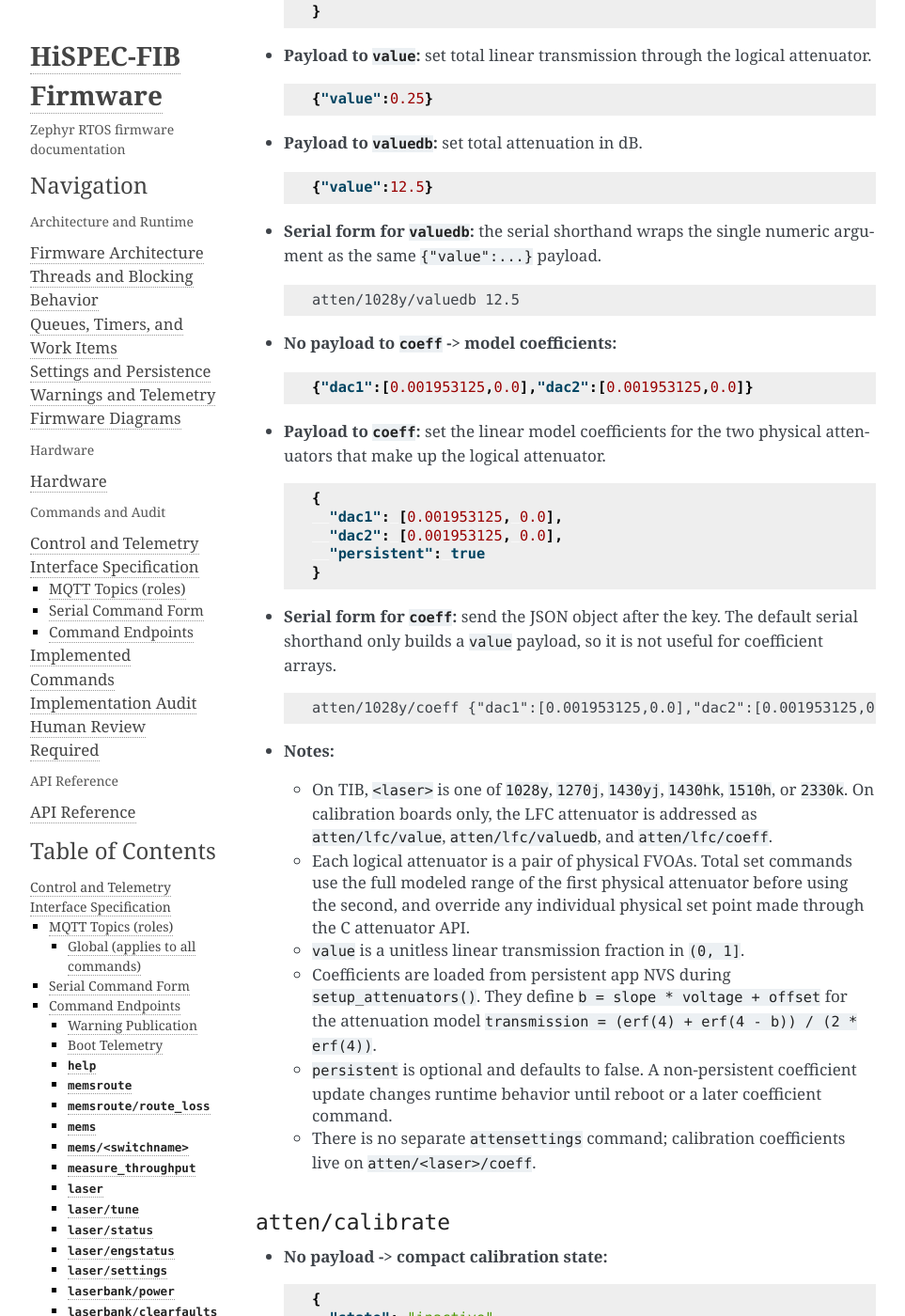
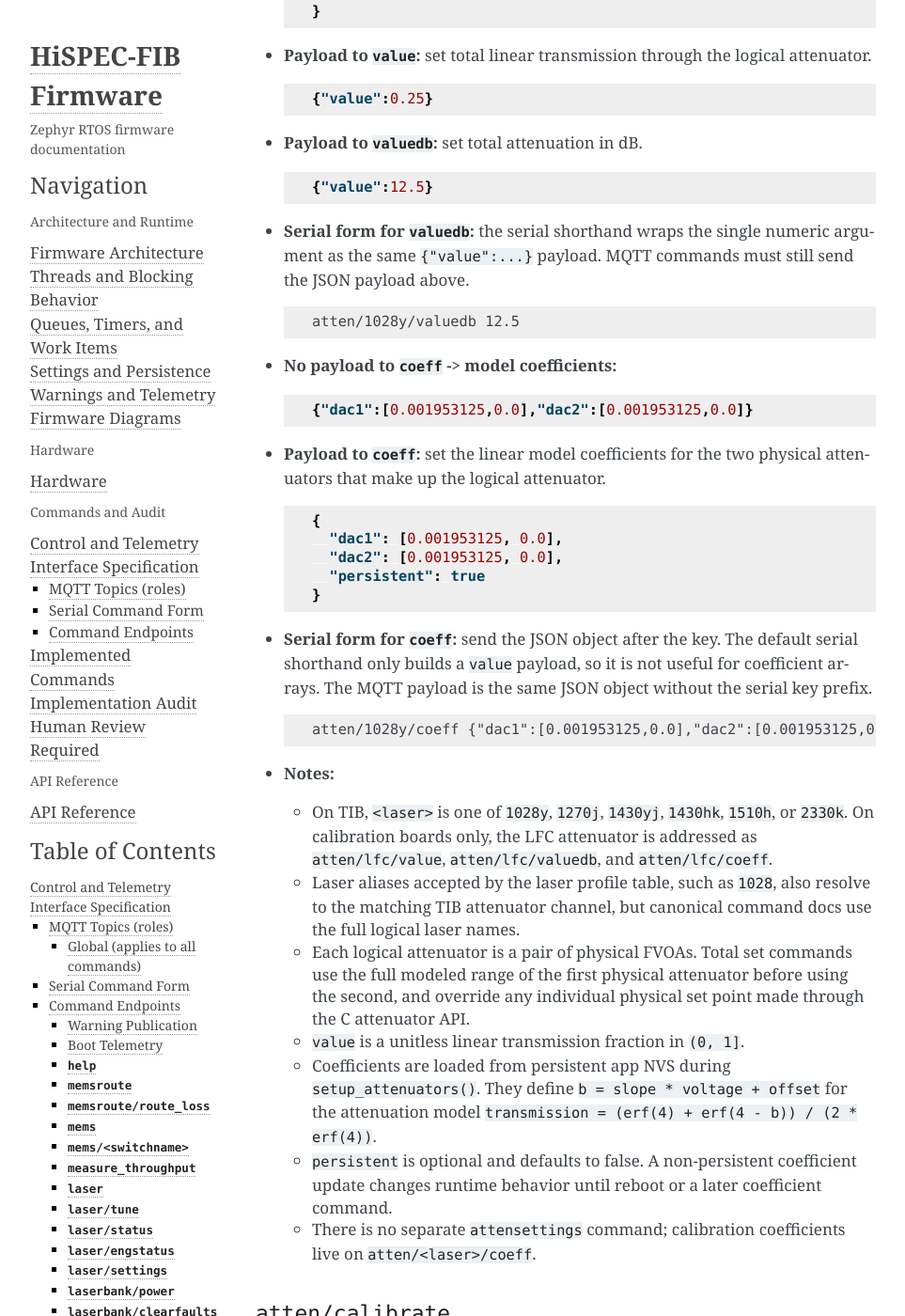
Before and after one commit to COO-Utilities/hispec-tib, a Sphinx documentation site: the page built from doc/commands.md, in a window 1280 px wide and 1400 px high, scrolled down 18591 px. Shown: the whole window at 94% size, without its empty margins (148-1111 px from the left). Built offline with Sphinx 7.4.7, drawn with Linux system fonts in a browser that asks for light colours.

Commit message:
docs: clarify attenuator serial versus mqtt payloads

````diff
--- a/doc/commands.md
+++ b/doc/commands.md
@@ -819,7 +819,8 @@
   {"value":12.5}
   ```
 - **Serial form for `valuedb`:** the serial shorthand wraps the single numeric
-  argument as the same `{"value":...}` payload.
+  argument as the same `{"value":...}` payload. MQTT commands must still send
+  the JSON payload above.
   ```text
   atten/1028y/valuedb 12.5
   ```
@@ -838,7 +839,8 @@
   ```
 - **Serial form for `coeff`:** send the JSON object after the key. The default
   serial shorthand only builds a `value` payload, so it is not useful for
-  coefficient arrays.
+  coefficient arrays. The MQTT payload is the same JSON object without the
+  serial key prefix.
   ```text
   atten/1028y/coeff {"dac1":[0.001953125,0.0],"dac2":[0.001953125,0.0],"persistent":true}
   ```
@@ -847,6 +849,9 @@
   - On TIB, `<laser>` is one of `1028y`, `1270j`, `1430yj`, `1430hk`, `1510h`,
     or `2330k`. On calibration boards only, the LFC attenuator is addressed as
     `atten/lfc/value`, `atten/lfc/valuedb`, and `atten/lfc/coeff`.
+  - Laser aliases accepted by the laser profile table, such as `1028`, also
+    resolve to the matching TIB attenuator channel, but canonical command docs
+    use the full logical laser names.
   - Each logical attenuator is a pair of physical FVOAs. Total set commands use
     the full modeled range of the first physical attenuator before using the
     second, and override any individual physical set point made through the C
````
